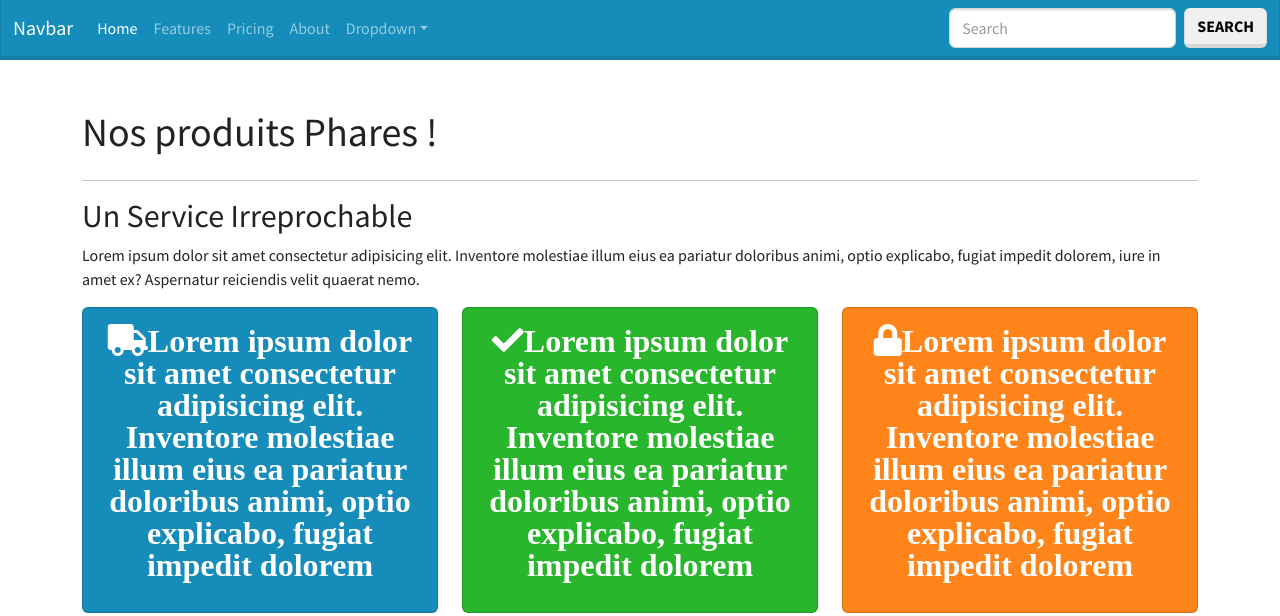
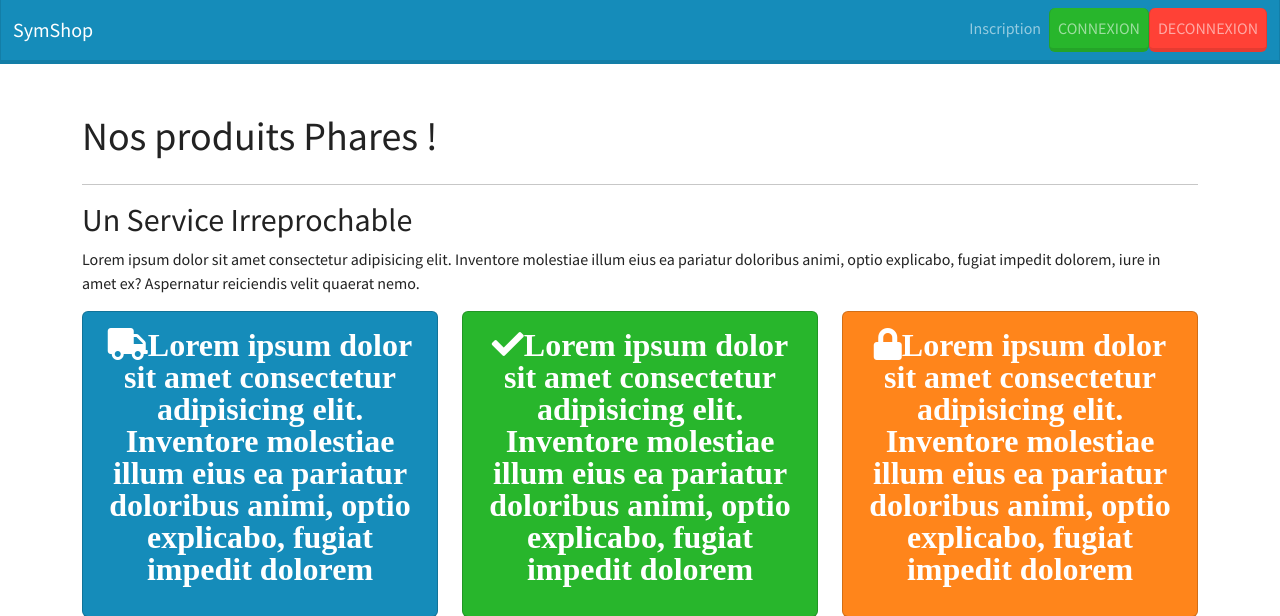
Before and after one commit to Yeun22/ecommerce-symfony5, a Symfony app: template templates/home.html.twig in a window 1280 px wide. Shown: the top 616 px of the page. Run offline with Twig, Linux system fonts and the light colour scheme; the template is opened without the code that fills it, so the values that code supplies are empty; some libraries are stand-ins or nearby versions.

Commit message:
Amélioration de la navbar

```diff
--- a/src/Entity/Category.php
+++ b/src/Entity/Category.php
@@ -3,6 +3,7 @@
 namespace App\Entity;
 
 use App\Repository\CategoryRepository;
+use Symfony\Component\Validator\Constraints as Assert;
 use Doctrine\Common\Collections\ArrayCollection;
 use Doctrine\Common\Collections\Collection;
 use Doctrine\ORM\Mapping as ORM;
@@ -21,6 +22,8 @@ class Category
 
     /**
      * @ORM\Column(type="string", length=255)
+     * @Assert\NotBlank(message="Le nom de catégorie doit être remplit")
+     * @Assert\Length(min=3, minMessage="Le nom de catégorie doit faire au moins 3 caractères")
      */
     private $name;
 
@@ -49,7 +52,7 @@ class Category
         return $this->name;
     }
 
-    public function setName(string $name): self
+    public function setName(?string $name): self
     {
         $this->name = $name;
 
--- a/src/Form/CategoryType.php
+++ b/src/Form/CategoryType.php
@@ -13,7 +13,7 @@ class CategoryType extends AbstractType
     public function buildForm(FormBuilderInterface $builder, array $options)
     {
         $builder
-            ->add('name', TextType::class, ['label' => 'Nom De La Categorie', 'attr' => ['placeholder' => 'Tapez le nom de la Categorie']]);
+            ->add('name', TextType::class, ['label' => 'Nom De La Categorie', 'attr' => ['placeholder' => 'Tapez le nom de la Categorie'], 'required' => false]);
     }
 
     public function configureOptions(OptionsResolver $resolver)
--- /dev/null
+++ b/templates/category/_menu.html.twig
@@ -0,0 +1,6 @@
+{% for c in categories %}
+
+	<li class="nav-item">
+		<a class="nav-link" href="#">{{c.name}}</a>
+	</li>
+{% endfor %}
--- a/templates/shared/_navbar.html.twig
+++ b/templates/shared/_navbar.html.twig
@@ -1,41 +1,30 @@
 <nav class="navbar navbar-expand-lg navbar-dark bg-primary">
 	<div class="container-fluid">
-		<a class="navbar-brand" href="#">Navbar</a>
+		<a class="navbar-brand" href="/">SymShop</a>
 		<button class="navbar-toggler" type="button" data-bs-toggle="collapse" data-bs-target="#navbarColor01" aria-controls="navbarColor01" aria-expanded="false" aria-label="Toggle navigation">
 			<span class="navbar-toggler-icon"></span>
 		</button>
 
 		<div class="collapse navbar-collapse" id="navbarColor01">
 			<ul class="navbar-nav me-auto">
+				{% for c in categoryRepository.findAll() %}
+
+					<li class="nav-item">
+						<a class="nav-link" href="#">{{c.name}}</a>
+					</li>
+				{% endfor %}
+			</ul>
+			<ul class="navbar-nav">
 				<li class="nav-item">
-					<a class="nav-link active" href="#">Home
-						<span class="visually-hidden">(current)</span>
-					</a>
+					<a href="#" class="nav-link">Inscription</a>
 				</li>
 				<li class="nav-item">
-					<a class="nav-link" href="#">Features</a>
+					<a href="#" class="nav-link btn btn-success">Connexion</a>
 				</li>
 				<li class="nav-item">
-					<a class="nav-link" href="#">Pricing</a>
-				</li>
-				<li class="nav-item">
-					<a class="nav-link" href="#">About</a>
-				</li>
-				<li class="nav-item dropdown">
-					<a class="nav-link dropdown-toggle" data-bs-toggle="dropdown" href="#" role="button" aria-haspopup="true" aria-expanded="false">Dropdown</a>
-					<div class="dropdown-menu">
-						<a class="dropdown-item" href="#">Action</a>
-						<a class="dropdown-item" href="#">Another action</a>
-						<a class="dropdown-item" href="#">Something else here</a>
-						<div class="dropdown-divider"></div>
-						<a class="dropdown-item" href="#">Separated link</a>
-					</div>
+					<a href="#" class="nav-link btn btn-danger">Deconnexion</a>
 				</li>
 			</ul>
-			<form class="d-flex">
-				<input class="form-control me-sm-2" type="text" placeholder="Search">
-				<button class="btn btn-secondary my-2 my-sm-0" type="submit">Search</button>
-			</form>
 		</div>
 	</div>
 </nav>
```
Also changed, not shown: src/Controller/CategoryController.php (+18 -2 lines), 1 other file.
